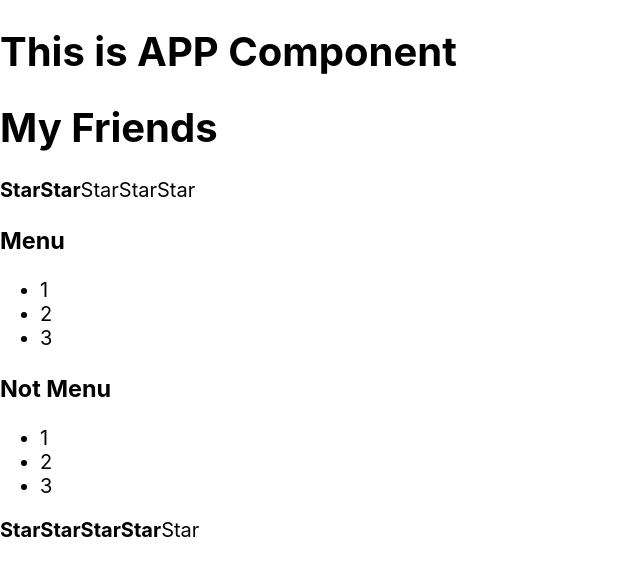
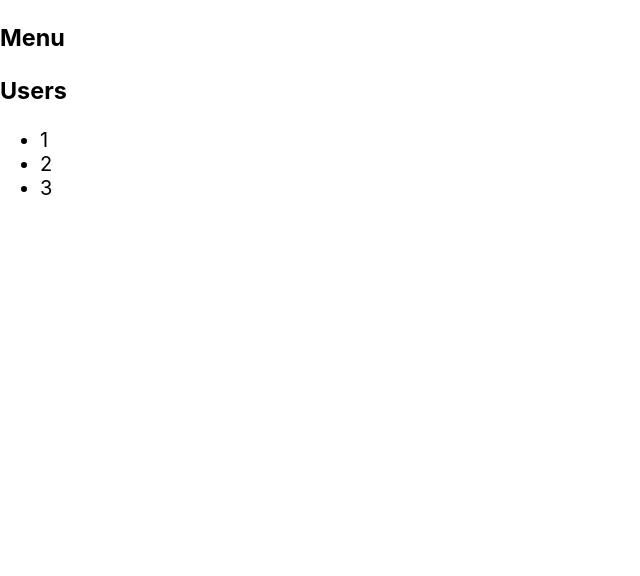
Before and after one commit to alleksandr93/learn-kabzda, a React (Create React App) app: page / in a window 1280 px wide. Shown: the top 576 px of the page, without its empty margins (0-640 px from the left). Built offline with nearby package versions, Linux system fonts and the light colour scheme.

Commit message:
04 PropsType

```diff
--- a/src/App.tsx
+++ b/src/App.tsx
@@ -8,19 +8,19 @@ const App = () => {
     console.log('App rendering')
     return (
         <div>
-            <PageTitle title={'This is APP Component'}/>
-            <PageTitle title={'My Friends'}/>
-            <Rating value={2}/>
-            <Accordion title={'Menu'}/>
-            <Accordion title={'Not Menu'}/>
-            <Rating value={4}/>
+            {/*<PageTitle title={'This is APP Component'}/>*/}
+            {/*<PageTitle title={'My Friends'}/>*/}
+            {/*<Rating value={0}/>*/}
+            <Accordion titleValue={'Menu'} collapsed={true}/>
+            <Accordion titleValue={'Users'} collapsed={false}/>
+            {/*<Rating value={4}/>*/}
         </div>
     );
 }
-type PageTitleProps={
+type PageTitlePropsType = {
     title: string
 }
-const PageTitle = (props:PageTitleProps) => {
+const PageTitle = (props: PageTitlePropsType) => {
     return <h1>{props.title}</h1>
 }
 export default App;
--- a/src/components/Accordion/Accordion.tsx
+++ b/src/components/Accordion/Accordion.tsx
@@ -1,17 +1,25 @@
 import React from 'react';
-type AccordionProps={
+
+type AccordionPropsType={
+    titleValue:string
+    collapsed:boolean
+}
+export const Accordion = (props:AccordionPropsType) => {
+    console.log('Accordion rendering')
+    return <div>
+        <AccordionTitle title={props.titleValue}/>
+        {!props.collapsed&&<AccordionBody/>}
+    </div>
+}
+
+type AccordionTitlePropsType={
     title:string
 }
-export const Accordion = (props:AccordionProps) => {
-    console.log('Accordion rendering')
-    return <div>
-        <AccordionTitle title={props.title}/>
-        <AccordionBody/>
-    </div>
-}
-const AccordionTitle=(props:AccordionProps)=> {
+const AccordionTitle=(props:AccordionTitlePropsType)=> {
+    console.log('AccordionTitle rendering')
     return <h3>{props.title}</h3>
 }
+
 const AccordionBody=()=> {
     return <ul>
         <li>1</li>
--- a/src/components/Rating/Rating.tsx
+++ b/src/components/Rating/Rating.tsx
@@ -1,25 +1,26 @@
 import React from 'react';
-type RatingProps={
-    value: 1|2|3|4|5;
+
+type RatingPropsType = {
+    value:0| 1 | 2 | 3 | 4 | 5;
 }
-export const Rating = (props:RatingProps) => {
+export const Rating = (props: RatingPropsType) => {
     console.log('Rating rendering')
     return (
         <div>
-            <Star selected={props.value>0}/>
-            <Star selected={props.value>1}/>
-            <Star selected={props.value>2}/>
-            <Star selected={props.value>3}/>
-            <Star selected={props.value>4}/>
+            <Star selected={props.value > 0}/>
+            <Star selected={props.value > 1}/>
+            <Star selected={props.value > 2}/>
+            <Star selected={props.value > 3}/>
+            <Star selected={props.value > 4}/>
 
 
         </div>
     )
 }
-type StarProps={
-    selected:boolean
+type StarPropsType = {
+    selected: boolean
 }
-const Star = (props:StarProps) => {
+const Star = (props: StarPropsType) => {
     console.log('Star rendering')
     return props.selected ? <span><b>Star</b></span> : <span>Star</span>
 }
```
